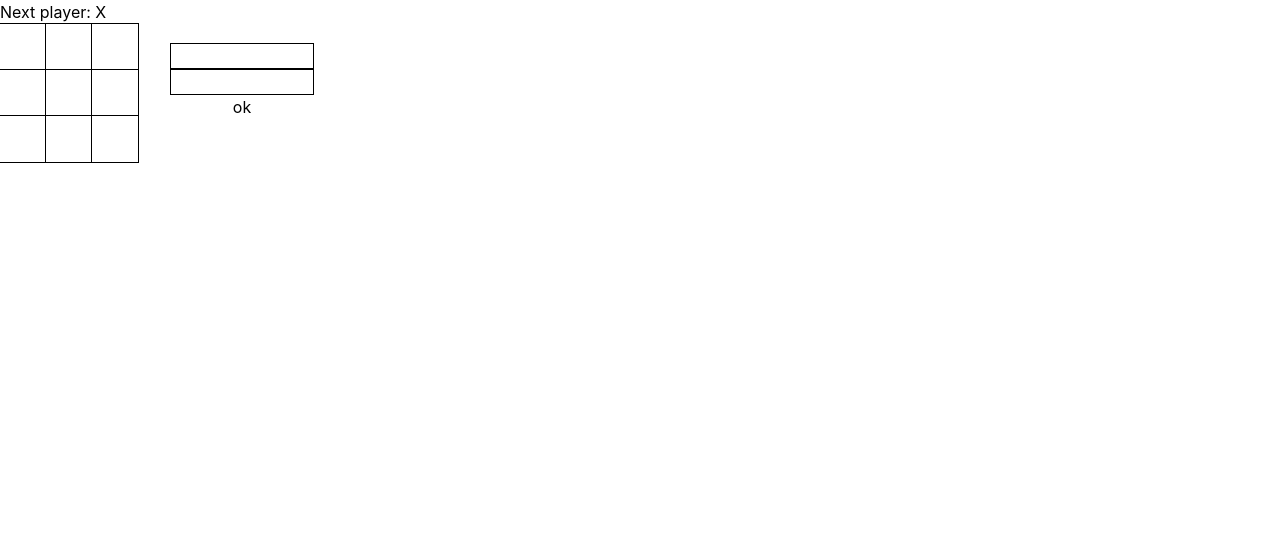
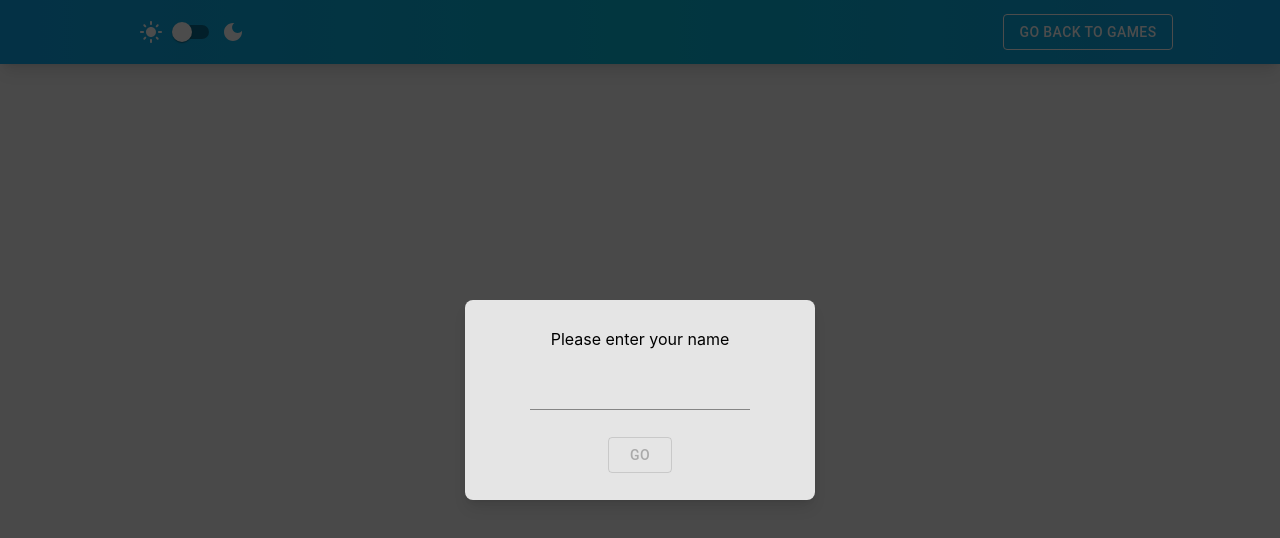
Before and after one commit to oOFaYOo/easy_games_for_two, a React (Create React App) app: page /games/1/1 in a window 1280 px wide. Shown: the top 538 px of the page. Built offline with nearby package versions, Linux system fonts and the light colour scheme.

Commit message:
add style, init main structure

```diff
--- a/package.json
+++ b/package.json
@@ -3,6 +3,11 @@
   "version": "0.1.0",
   "private": true,
   "dependencies": {
+    "@emotion/react": "^11.11.3",
+    "@emotion/styled": "^11.11.0",
+    "@mui/icons-material": "^5.15.10",
+    "@mui/material": "^5.15.10",
+    "@reduxjs/toolkit": "^2.2.1",
     "@testing-library/jest-dom": "^5.17.0",
     "@testing-library/react": "^13.4.0",
     "@testing-library/user-event": "^13.5.0",
@@ -14,6 +19,7 @@
     "match-sorter": "^6.3.4",
     "react": "^18.2.0",
     "react-dom": "^18.2.0",
+    "react-redux": "^9.1.0",
     "react-router-dom": "^6.22.1",
     "react-scripts": "5.0.1",
     "sort-by": "^1.2.0",
--- a/src/App.tsx
+++ b/src/App.tsx
@@ -1,13 +1,39 @@
-import React from 'react';
-import TicTacToe from "./TicTacToe";
-import RockPaperScissors from "./RockPaperScissors";
+import React, {useState} from 'react';
+import Games from "./pages/Games";
+import {RootState} from "./store";
+import {useSelector} from "react-redux";
+import {Navigate, Route, Routes} from "react-router-dom";
+import Game from "./pages/Games/Game";
+import Modal from "./components/Modal";
+import Header from "./components/Header";
 
 function App() {
+    const {theme} = useSelector((state: RootState) => state.Task7Store)
+    const [openModal, setOpenModal] = useState<boolean>(!(!!localStorage.userName));
+    const [userName, setUserName] = useState<string>('');
+
   return (
-    <div className={'flex flex-row items-center gap-8'}>
-      <TicTacToe />
-      <RockPaperScissors />
-    </div>
+      <div
+          className={`${theme === 'dark' ? 'bg-neutral-900' : 'bg-neutral-100'}
+          relative select-none w-full h-full flex flex-col`}>
+          {
+              openModal
+                  ? <Modal text={'Please enter your name'} modalValue={userName} setModalValue={setUserName}
+                           buttonText={'Go'} action={() => {
+                      if (userName) {
+                          localStorage.userName = userName;
+                          setOpenModal(false);
+                      }
+                  }}/>
+                  : null
+          }
+          <Header/>
+          <Routes>
+              <Route path={'/'} element={<Navigate to={'/games'}/>}/>
+              <Route path={'/games'} element={<Games/>}/>
+              <Route path={'/games/:id'} element={<Game/>}/>
+          </Routes>
+      </div>
   );
 }
 
--- /dev/null
+++ b/src/components/Header/index.tsx
@@ -0,0 +1,67 @@
+import React, {useState} from "react";
+import {Button, Switch} from "@mui/material";
+import LightModeIcon from '@mui/icons-material/LightMode';
+import DarkModeIcon from '@mui/icons-material/DarkMode';
+import {useDispatch, useSelector} from "react-redux";
+import {RootState} from "../../store";
+import {setTheme} from "../../store/slice";
+import {useLocation} from "react-router-dom";
+import Modal from "../Modal";
+
+const Header = () => {
+    const dispatch = useDispatch();
+    const {theme} = useSelector((state: RootState) => state.Task7Store);
+    let location = useLocation().pathname;
+
+    const [openModal, setOpenModal] = useState<boolean>(false);
+    const [game, setGame] = useState<number>(-1);
+
+    return (
+        <>
+            {
+                openModal
+                    ? <Modal text={'Please select the game'} type={'selector'} modalValue={game} setModalValue={setGame}
+                             selectorProps={{title: 'Game', variants: ['TicTacToe', 'RockPaperScissors']}}
+                             buttonText={'ok'} closeFromOutside={setOpenModal} action={() => {
+                        if (game > 0) {
+                            setOpenModal(false);
+                        }
+                    }}/>
+                    : null
+            }
+            <header className={`bg-gradient-to-r
+                ${theme === 'light' ? 'from-sky-500 via-cyan-500 to-sky-500' : 'from-sky-700 via-cyan-600 to-sky-700'}
+        w-full text-white shadow-lg sticky top-0 h-16 flex justify-between items-center grow-0`}>
+                <div className={'w-[30%] flex justify-center items-center'}>
+                    <LightModeIcon/>
+                    <Switch data-testid={'switch'} checked={theme !== 'light'}
+                            id={'theme-switcher'} color={'default'} onChange={
+                        (e) => {
+                            const theme = e.currentTarget.checked ? 'dark' : 'light';
+                            localStorage.setItem('theme', theme)
+                            dispatch(setTheme(theme));
+                        }
+                    }/>
+                    <DarkModeIcon/>
+                </div>
+                <h2 className={'w-[30%] text-center'}>{localStorage.userName ? 'Hello, ' + localStorage.userName : ''}</h2>
+                <div className={'w-[30%] flex justify-center items-center'}>
+                    <Button color={'inherit'} variant="outlined"
+                            onClick={() => {
+                                location === '/games'
+                                    ? (setOpenModal(true))
+                                    : document.location = '/games'
+                            }}>
+                        {location === '/games'
+                            ? 'Create new game'
+                            : 'Go back to games'
+                        }
+                    </Button>
+                </div>
+            </header>
+        </>
+
+    )
+}
+
+export default Header;
--- /dev/null
+++ b/src/components/Modal/index.tsx
@@ -0,0 +1,67 @@
+import React from 'react';
+import {Button, FormControl, InputLabel, MenuItem, Select, TextField} from "@mui/material";
+import {IModal} from "./type";
+import {useSelector} from "react-redux";
+import {RootState} from "../../store";
+
+const Modal = ({text, buttonText, action, modalValue, setModalValue, closeFromOutside, type = 'textField', selectorProps}: IModal) => {
+    const {theme} = useSelector((state: RootState) => state.Task7Store);
+    return (
+        <div className={'absolute w-full h-full bg-black/70 z-10 flex justify-center items-center'} onClick={() => {
+            if (closeFromOutside) {
+                closeFromOutside(false);
+            }
+        }}>
+            <div onClick={(e) => {
+                e.stopPropagation()
+            }}
+                 className={`${theme === 'dark' ? 'bg-neutral-900 text-white shadow-black' : 'bg-neutral-200'}
+                 w-[350px] h-[200px] rounded-lg shadow-lg flex flex-col justify-evenly items-center`}>
+                <h2>
+                    {text}
+                </h2>
+                {
+                    type === 'textField'
+                    ? <TextField sx={{
+                            input: {color: theme === 'dark' ? 'white' : ''}
+                            , '.MuiInput-root::before': {borderBottomColor: theme === 'dark' ? 'white' : ''},
+                        }}
+                                id="standard-basic" variant="standard" value={modalValue} onChange={(e) => {
+                                    if(setModalValue)
+                                    setModalValue(e.target.value)
+                        }}/>
+                    :  <FormControl variant="standard" sx={{ m: 1, minWidth: 120 }}>
+                            <InputLabel id="demo-simple-select-standard-label">{selectorProps?.title}</InputLabel>
+                            <Select
+                                labelId="demo-simple-select-standard-label"
+                                id="demo-simple-select-standard"
+                                value={modalValue}
+                                onChange={(e)=>{
+                                    if(setModalValue)
+                                    setModalValue(e.target.value)
+                                }}
+                                label={selectorProps?.title}
+                            >
+                                {
+                                    selectorProps?.variants.map((item, i)=>
+                                        <MenuItem key={i} value={i+1}>{item}</MenuItem>
+                                    )
+                                }
+                            </Select>
+                        </FormControl>
+                }
+                <Button color={theme === 'dark' ? 'inherit' : 'info'}
+                        variant="outlined" disabled={!(!!modalValue)} onClick={action}
+                        sx={{
+                            "&.Mui-disabled": theme === 'dark' ? {
+                                color: 'rgb(64 64 64)',
+                                borderColor: 'rgb(64 64 64)'
+                            } : ''
+                        }}
+                >{buttonText}</Button>
+            </div>
+        </div>
+    )
+}
+
+export default Modal
--- /dev/null
+++ b/src/components/Modal/type.ts
@@ -0,0 +1,10 @@
+export interface IModal {
+    text: string;
+    buttonText: string;
+    action: () => void;
+    modalValue?: string | number;
+    type?: 'selector' | 'textField';
+    selectorProps?:{title:string, variants:string[]};
+    setModalValue?: React.Dispatch<React.SetStateAction<any>>;
+    closeFromOutside?: React.Dispatch<React.SetStateAction<boolean>>;
+}
--- a/src/index.css
+++ b/src/index.css
@@ -2,7 +2,10 @@
 @tailwind components;
 @tailwind utilities;
 
-body {
+body, #root {
+  position: absolute;
+  width: 100%;
+  height: 100%;
   margin: 0;
   font-family: -apple-system, BlinkMacSystemFont, 'Segoe UI', 'Roboto', 'Oxygen',
     'Ubuntu', 'Cantarell', 'Fira Sans', 'Droid Sans', 'Helvetica Neue',
--- a/src/index.tsx
+++ b/src/index.tsx
@@ -2,12 +2,19 @@ import React from 'react';
 import ReactDOM from 'react-dom/client';
 import './index.css';
 import App from './App';
+import {BrowserRouter} from "react-router-dom";
+import {Provider} from "react-redux";
+import {store} from "./store";
 
 const root = ReactDOM.createRoot(
   document.getElementById('root') as HTMLElement
 );
 root.render(
-  <React.StrictMode>
-    <App />
-  </React.StrictMode>
+    <React.StrictMode>
+        <Provider store={store}>
+            <BrowserRouter>
+                <App/>
+            </BrowserRouter>
+        </Provider>
+    </React.StrictMode>
 );
--- /dev/null
+++ b/src/pages/Games/Game/index.tsx
@@ -0,0 +1,9 @@
+import React from "react";
+
+const Game = () => {
+    return (
+        <></>
+    )
+}
+
+export default Game;
--- /dev/null
+++ b/src/pages/Games/index.tsx
@@ -0,0 +1,14 @@
+import React from "react";
+import TicTacToe from "../../TicTacToe";
+import RockPaperScissors from "../../RockPaperScissors";
+
+const Games = () => {
+    return (
+        <>
+            {/*<TicTacToe />*/}
+            {/*<RockPaperScissors />*/}
+        </>
+    )
+}
+
+export default Games;
--- /dev/null
+++ b/src/store/index.ts
@@ -0,0 +1,10 @@
+import {configureStore} from '@reduxjs/toolkit'
+import Task7Reducer from './slice'
+
+export const store = configureStore({
+    reducer: {
+        Task7Store: Task7Reducer,
+    },
+})
+
+export type RootState = ReturnType<typeof store.getState>
--- /dev/null
+++ b/src/store/slice.ts
@@ -0,0 +1,23 @@
+import { createSlice } from '@reduxjs/toolkit'
+import type { PayloadAction } from '@reduxjs/toolkit'
+import {ITask7State} from "./type";
+
+export const initialState: ITask7State = {
+    theme: localStorage.theme ? localStorage.theme : 'light',
+};
+
+export const Task7StoreSlice = createSlice({
+    name: 'Task7Store',
+    initialState,
+    reducers: {
+        setTheme : (state, action: PayloadAction<'light' | 'dark'>) => {
+            state.theme = action.payload
+        },
+    },
+});
+
+export const {
+    setTheme,
+     } = Task7StoreSlice.actions;
+
+export default Task7StoreSlice.reducer;
--- /dev/null
+++ b/src/store/type.ts
@@ -0,0 +1,3 @@
+export interface ITask7State {
+    theme: 'light' | 'dark';
+}
```
Also changed, not shown: 1 other file (tests, documents, lock files or other folders).
